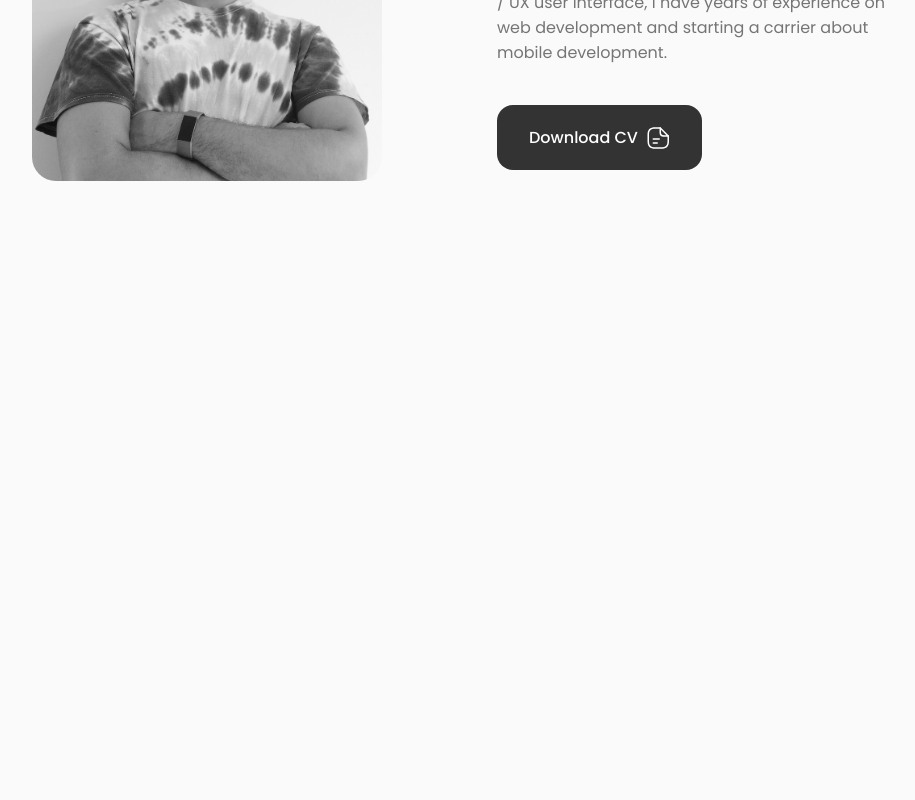
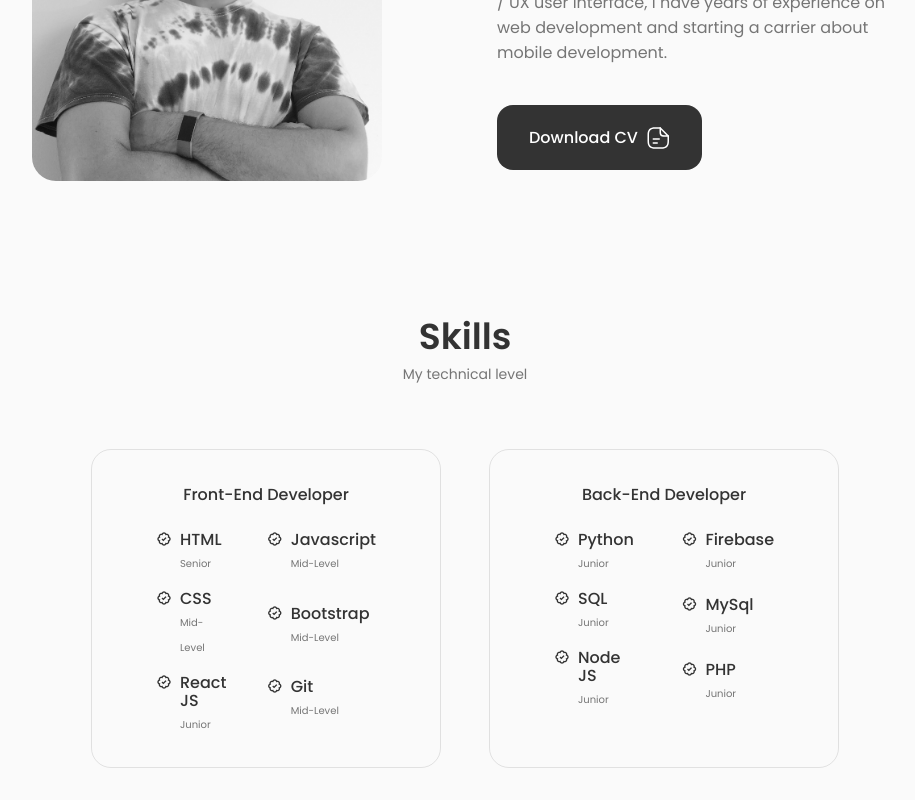
Before and after one commit to DevArturoOrtueta/arturo-ortueta, a React (Vite) app: page / in a window 1280 px wide. Shown: the part 1193-1993 px from the top of the page, without its empty margins (175-1090 px from the left). Before the commit the page ends 1406 px from the top, so only its background shows below. Built offline with nearby package versions, Linux system fonts and the light colour scheme.

Commit message:
Skill section done

```diff
--- a/src/App.jsx
+++ b/src/App.jsx
@@ -3,6 +3,7 @@
 import {Header} from '../src/components/header/Header'
 import Home from './components/home/Home'
 import About from './components/about/About'
+import Skills from './components/skills/Skills'
 
 export const App = () => {
   return (
@@ -12,6 +13,7 @@
     <main className="main">
       <Home/>
       <About/>
+      <Skills/>
     </main>
     </>
   )
--- a/src/components/about/InfoCard.jsx
+++ b/src/components/about/InfoCard.jsx
@@ -3,7 +3,7 @@
 export const InfoCard = ({ title, subtitle, icon }) => {
     return (
         <div className="about__box">
-            <i class={icon}></i>
+            <i className={icon}></i>
             <h3 className="about__title">{title}</h3>
             <span className="about__subtitle">{subtitle}</span>
         </div>
--- /dev/null
+++ b/src/components/skills/BackEnd.jsx
@@ -0,0 +1,65 @@
+import React from 'react'
+
+const BackEnd = () => {
+  return (
+    <div className="skills__content">
+        <h3 className="skills__title">Back-End Developer</h3>
+
+        <div className="skills__box">
+            <div className="skills__group">
+                <div className="skills__data">
+                    <i class='bx bx-badge-check' ></i>
+                    <div>
+                        <h3 className="skills__name">Python</h3>
+                        <span className="skills__level">Junior</span>
+                    </div>
+                </div>
+
+                <div className="skills__data">
+                    <i class='bx bx-badge-check' ></i>
+                    <div>
+                        <h3 className="skills__name">SQL</h3>
+                        <span className="skills__level">Junior</span>
+                    </div>
+                </div>
+
+                <div className="skills__data">
+                    <i class='bx bx-badge-check' ></i>
+                    <div>
+                        <h3 className="skills__name">Node JS</h3>
+                        <span className="skills__level">Junior</span>
+                    </div>
+                </div>
+            </div>
+
+            <div className="skills__group">
+                <div className="skills__data">
+                    <i class='bx bx-badge-check' ></i>
+                    <div>
+                        <h3 className="skills__name">Firebase</h3>
+                        <span className="skills__level">Junior</span>
+                    </div>
+                </div>
+
+                <div className="skills__data">
+                    <i class='bx bx-badge-check' ></i>
+                    <div>
+                        <h3 className="skills__name">MySql</h3>
+                        <span className="skills__level">Junior</span>
+                    </div>
+                </div>
+
+                <div className="skills__data">
+                    <i class='bx bx-badge-check' ></i>
+                    <div>
+                        <h3 className="skills__name">PHP</h3>
+                        <span className="skills__level">Junior</span>
+                    </div>
+                </div>
+            </div>
+        </div>
+    </div>
+  )
+}
+
+export default BackEnd
--- /dev/null
+++ b/src/components/skills/FrontEnd.jsx
@@ -0,0 +1,67 @@
+import React from 'react'
+
+const FrontEnd = () => {
+    return (
+        <div className="skills__content">
+            <h3 className="skills__title">Front-End Developer</h3>
+
+            <div className="skills__box">
+
+                <div className="skills__group">
+                    <div className="skills__data">
+                        <i class='bx bx-badge-check' ></i>
+                        <div>
+                            <h3 className="skills__name">HTML</h3>
+                            <span className="skills__level">Senior</span>
+                        </div>
+                    </div>
+
+                    <div className="skills__data">
+                        <i class='bx bx-badge-check' ></i>
+                        <div>
+                            <h3 className="skills__name">CSS</h3>
+                            <span className="skills__level">Mid-Level</span>
+                        </div>
+                    </div>
+
+                    <div className="skills__data">
+                        <i class='bx bx-badge-check' ></i>
+                        <div>
+                            <h3 className="skills__name">React JS</h3>
+                            <span className="skills__level">Junior</span>
+                        </div>
+                    </div>
+                </div>
+                <div className="skills__group">
+                    <div className="skills__data">
+                        <i class='bx bx-badge-check' ></i>
+                        <div>
+                            <h3 className="skills__name">Javascript</h3>
+                            <span className="skills__level">Mid-Level</span>
+                        </div>
+                    </div>
+
+                    <div className="skills__data">
+                        <i class='bx bx-badge-check' ></i>
+                        <div>
+                            <h3 className="skills__name">Bootstrap</h3>
+                            <span className="skills__level">Mid-Level</span>
+                        </div>
+                    </div>
+
+                    <div className="skills__data">
+                        <i class='bx bx-badge-check' ></i>
+                        <div>
+                            <h3 className="skills__name">Git</h3>
+                            <span className="skills__level">Mid-Level</span>
+                        </div>
+                    </div>
+                </div>
+
+
+            </div>
+        </div>
+    )
+}
+
+export default FrontEnd
--- /dev/null
+++ b/src/components/skills/Skills.jsx
@@ -0,0 +1,20 @@
+import React from 'react'
+import BackEnd from './BackEnd'
+import FrontEnd from './FrontEnd'
+import './skills.css'
+
+const Skills = () => {
+  return (
+    <section className="skills section" id="skills">
+        <h2 className="section__title">Skills</h2>
+        <span className="section__subtitle">My technical level</span>
+
+        <div className="skills__container container grid">
+            <FrontEnd/>
+            <BackEnd/>
+        </div>
+    </section>
+  )
+}
+
+export default Skills
--- /dev/null
+++ b/src/components/skills/skills.css
@@ -0,0 +1,85 @@
+.skills__container{
+    grid-template-columns: repeat(2, 350px);
+    column-gap: 3rem;
+    justify-content: center;
+}
+
+.skills__content{
+    background-color: var(--container--color);
+    border: 1px solid rgba(0,0,0,0.1);
+    padding: 2rem 4rem;
+    border-radius: 1.25rem;
+}
+
+.skills__title{
+    font-size: var(--normal-font-size);
+    font-weight: var(--font-medium);
+    text-align: center;
+    margin-bottom: var(--mb-1-5);
+}
+
+.skills__box{
+    display: flex;
+    justify-content: center;
+    column-gap: 2.5rem;
+}
+
+.skills__group{
+    display: grid;
+    align-items: flex-start;
+    row-gap: 1rem;
+}
+
+.skills__data{
+    display: flex;
+    column-gap: 0.5rem;
+}
+
+.skills .bx-badge-check{
+    font-size: 1rem;
+    color: var(--title-color);
+}
+
+.skills__name{
+    font-size: var(--normal-font-size);
+    font-weight: var(--font-medium);
+    line-height: 18px;
+}
+
+.skills__level{
+    font-size: var(--tiny-font-size);
+}
+
+/*=============== BREAKPOINTS ===============*/
+/* For large devices */
+@media screen and (max-width: 992px) {
+    .skills__container{
+        grid-template-columns: max-content;
+        row-gap: 2rem;
+    }
+  }
+
+  /* For medium devices */
+  @media screen and (max-width: 768px) {
+    .skills__container{
+        grid-template-columns: 1fr;
+    }
+
+    .skills_content{
+        padding: 1.5rem;
+    }
+  }
+
+  @media screen and (max-width: 576px) {
+  }
+
+  /* For small devices */
+  @media screen and (max-width: 350px) {
+    .skills__box{
+        column-gap: 1.25rem;
+    }
+
+    .skills__name{
+        font-size: var(--small-font-size);
+    }
+  }
```
